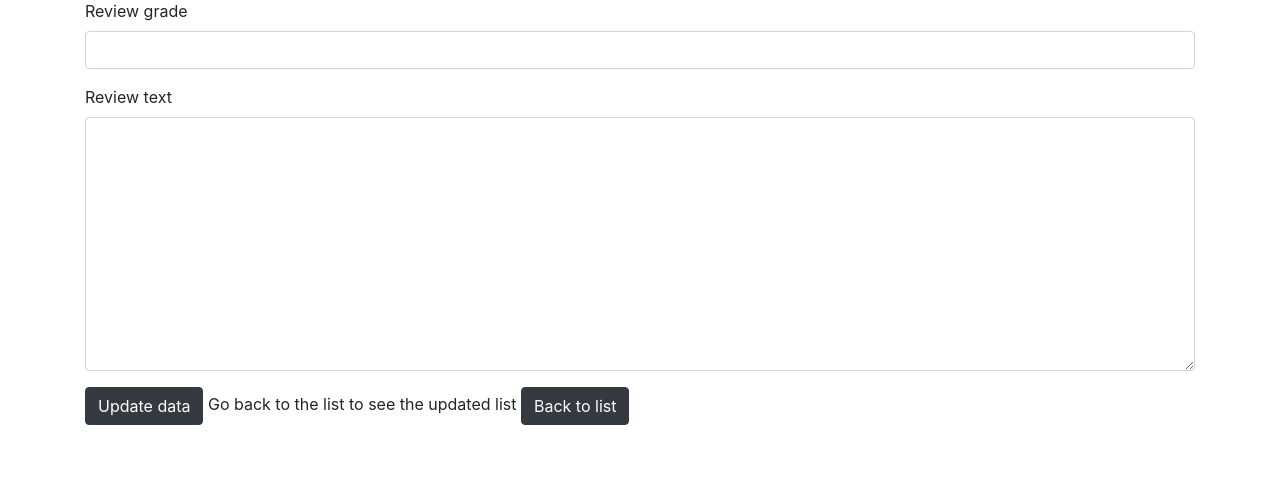
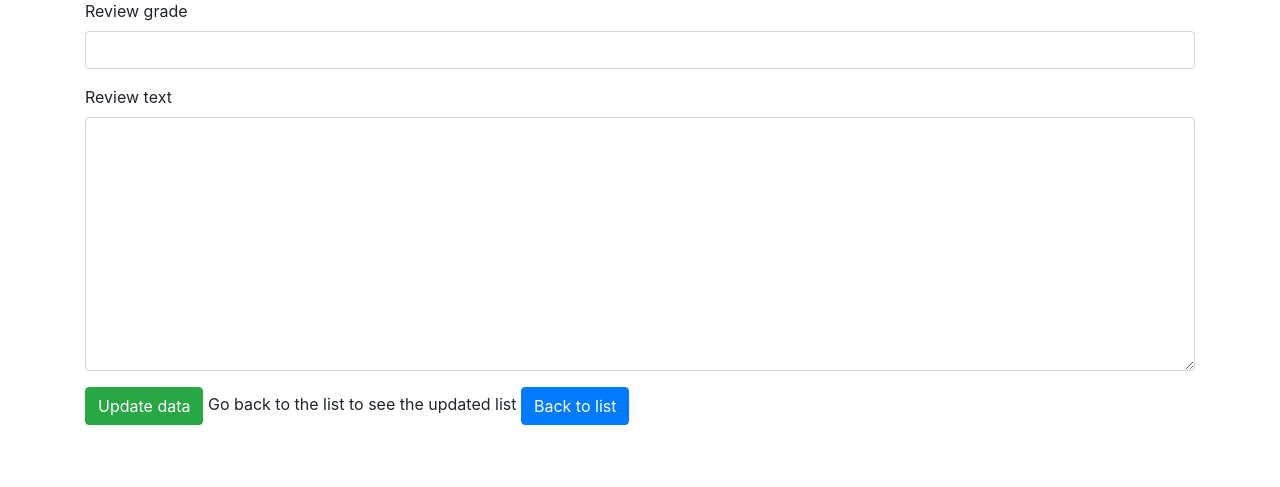
Before and after one commit to guotin/tietokantasovellus, a Flask app: page /reviews/update/1/ in a window 1280 px wide. Shown: the part 137-624 px from the top of the page. Run offline with Flask 2, Linux system fonts and the light colour scheme; data that the repository does not hold is empty; some libraries are stand-ins or nearby versions.

Commit message:
fix validation and button colors

```diff
--- a/application/auth/forms.py
+++ b/application/auth/forms.py
@@ -2,8 +2,8 @@ from flask_wtf import FlaskForm
 from wtforms import PasswordField, StringField, validators
 
 class LoginForm(FlaskForm):
-    username = StringField("Username")
-    password = PasswordField("Password")
+    username = StringField("Username", [validators.Length(min=2, max=10)])
+    password = PasswordField("Password", [validators.Length(min=4, max=20)])
 
     class Meta:
         csrf = False
--- a/application/templates/auth/loginform.html
+++ b/application/templates/auth/loginform.html
@@ -12,7 +12,7 @@
     {{ form.password(class="form-control") }}
   </div>
   <div>
-    <input type="submit" class="btn btn-dark my-2 my-sm-0" value="Login"/> {{ errorMessage }}
+    <input type="submit" class="btn btn-success my-2 my-sm-0" value="Login"/> {{ errorMessage }}
   </div>
 </form>
 {% endblock %}
--- a/application/templates/auth/new.html
+++ b/application/templates/auth/new.html
@@ -26,7 +26,7 @@
     </td>
   </div>
   <div>
-    <input type="submit" class="btn btn-dark my-2 my-sm-0" value="Register a new user"/>
+    <input type="submit" class="btn btn-success my-2 my-sm-0" value="Register a new user"/>
     <h5>{{ errorMessage }}</h5>
   </div>
 </form>
--- a/application/templates/books/new.html
+++ b/application/templates/books/new.html
@@ -37,7 +37,7 @@
     </td>
   </div>
   <div>
-    <input type="submit" class="btn btn-dark my-2 my-sm-0" value="Add a new book"/>
+    <input type="submit" class="btn btn-success my-2 my-sm-0" value="Add a new book"/>
   </div>
 </form>
 {% endblock %}
--- a/application/templates/books/update.html
+++ b/application/templates/books/update.html
@@ -37,9 +37,9 @@
     </td>
   </div>
   <div>
-    <input type="submit" class="btn btn-dark my-2 my-sm-0" value="Update data"/>
+    <input type="submit" class="btn btn-success my-2 my-sm-0" value="Update data"/>
     Go back to the list to see the updated list
-    <a class="btn btn-dark my-2 my-sm-0" href="/books">Back to list</a>
+    <a class="btn btn-primary my-2 my-sm-0" href="/books">Back to list</a>
   </div>
 </form>
 {% endblock %}
--- a/application/templates/reviews/new.html
+++ b/application/templates/reviews/new.html
@@ -27,8 +27,8 @@
       </td>
   </div>
   <div>
-    <input type="submit" class="btn btn-dark my-2 my-sm-0" value="Post review"/>
-    <a class="btn btn-dark my-2 my-sm-0" href="/books">Cancel</a>
+    <input type="submit" class="btn btn-success my-2 my-sm-0" value="Post review"/>
+    <a class="btn btn-danger my-2 my-sm-0" href="/books">Cancel</a>
   </div>
 </form>
 {% endblock %}
--- a/application/templates/reviews/update.html
+++ b/application/templates/reviews/update.html
@@ -27,9 +27,9 @@
       </td>
   </div>
   <div>
-    <input type="submit" class="btn btn-dark my-2 my-sm-0" value="Update data"/>
+    <input type="submit" class="btn btn-success my-2 my-sm-0" value="Update data"/>
     Go back to the list to see the updated list
-    <a class="btn btn-dark my-2 my-sm-0" href="/reviews/mylist">Back to list</a>
+    <a class="btn btn-primary my-2 my-sm-0" href="/reviews/mylist">Back to list</a>
   </div>
 </form>
 {% endblock %}
```
